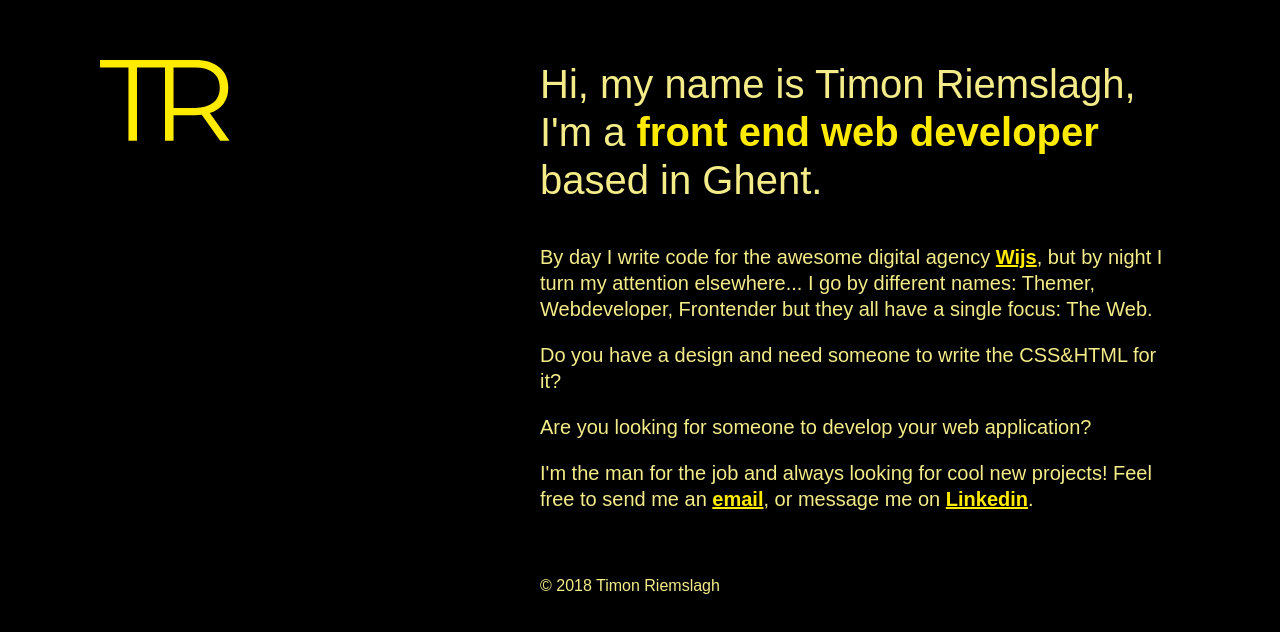
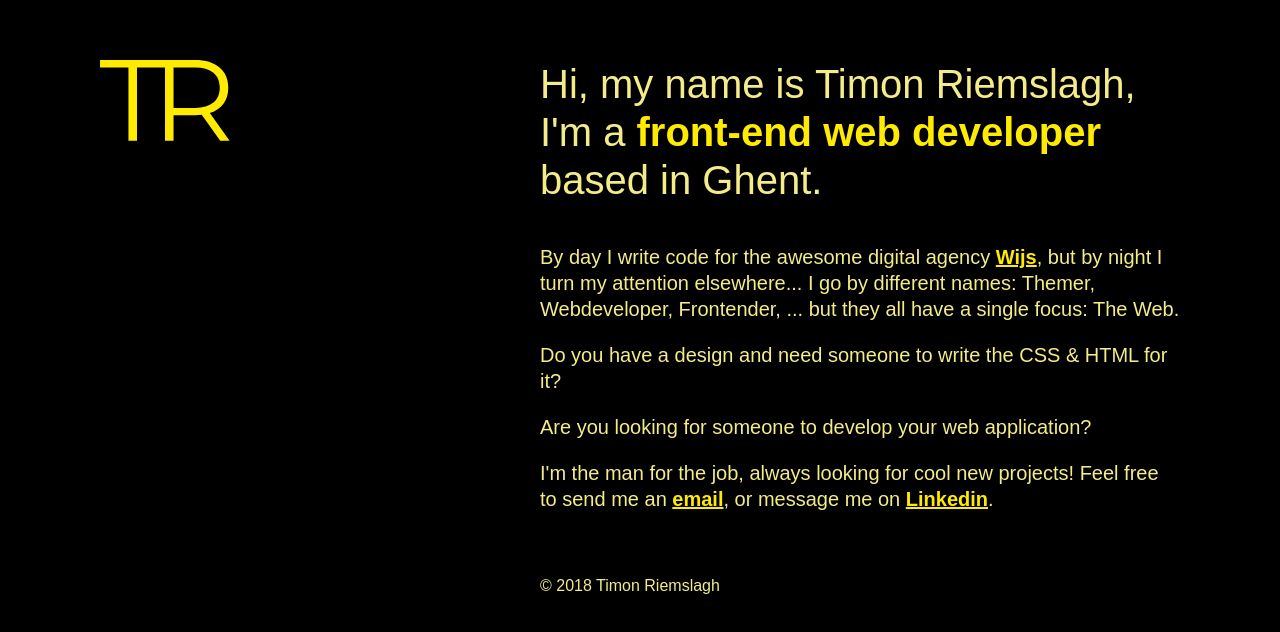
Before and after one commit to TimonRiemslagh/timonriemslagh, a website: page index.html in a window 1280 px wide. Drawn offline with Linux system fonts and the light colour scheme; a web font is replaced by a local one.

Commit message:
Text changes from Katrien.

```diff
--- a/index.html
+++ b/index.html
@@ -23,11 +23,11 @@
 
             <div class="o-container">
                 <div class="c-content">
-                    <p class="c-typo-intro">Hi, my name is Timon Riemslagh, I'm a <strong>front end web developer</strong> based in Ghent.</p>
-                    <p>By day I write code for the awesome digital agency <a href="https://www.wijs.be" target="_blank">Wijs</a>, but by night I turn my attention elsewhere... I go by different names: Themer, Webdeveloper, Frontender but they all have a single focus: The Web.</p>
-                    <p>Do you have a design and need someone to write the CSS&HTML for it?</p>
+                    <p class="c-typo-intro">Hi, my name is Timon Riemslagh, I'm a <strong>front-end web developer</strong> based in Ghent.</p>
+                    <p>By day I write code for the awesome digital agency <a href="https://www.wijs.be" target="_blank">Wijs</a>, but by night I turn my attention elsewhere... I go by different names: Themer, Webdeveloper, Frontender, ... but they all have a single focus: The Web.</p>
+                    <p>Do you have a design and need someone to write the CSS & HTML for it?</p>
                     <p>Are you looking for someone to develop your web application?</p>
-                    <p>I'm the man for the job and always looking for cool new projects! Feel free to send me an <a href="mailto:timonriemslagh@gmail.com" target="_blank">email</a>, or message me on <a href="https://www.linkedin.com/in/timon-riemslagh-426312a2" target="_blank">Linkedin</a>.</p>
+                    <p>I'm the man for the job, always looking for cool new projects! Feel free to send me an <a href="mailto:timonriemslagh@gmail.com" target="_blank">email</a>, or message me on <a href="https://www.linkedin.com/in/timon-riemslagh-426312a2" target="_blank">Linkedin</a>.</p>
                     <p class="c-typo-sm">© 2018 Timon Riemslagh</p>
                 </div>
             </div>
```
